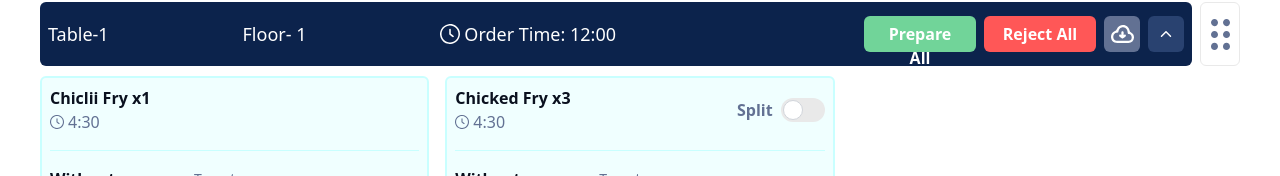
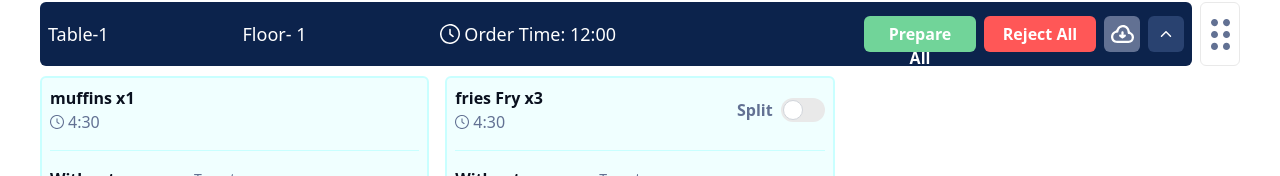
Before and after one commit to Hamza-Tasadaq/Appoosto-Kitchen, a React (Create React App) app: page /home in a window 1280 px wide. Both pictures are taken after a click on the button 1166 px from the left and 343 px from the top of the page. Shown: the part 309-485 px from the top of the page. Built offline with nearby package versions, Linux system fonts and the light colour scheme.

Commit message:
Categories Filter Added

```diff
--- a/src/app/slices/Orders.js
+++ b/src/app/slices/Orders.js
@@ -10,8 +10,9 @@ const initialState = {
       orders: {
         preparation: [
           {
-            id: "chiilli Fry",
-            title: "Chiclii Fry",
+            category: "muffins",
+            id: "muffins Fry",
+            title: "muffins",
             time: "4:30",
             without: "Tomato",
             extra: "Extra Mozilla",
@@ -20,8 +21,9 @@ const initialState = {
             count: 1,
           },
           {
-            id: "chicken Fry",
-            title: "Chicked Fry",
+            category: "fries",
+            id: "fries Fry",
+            title: "fries Fry",
             time: "4:30",
             without: "Tomato",
             extra: "Extra Mozilla",
@@ -32,8 +34,9 @@ const initialState = {
         ],
         ready: [
           {
-            id: "sdsd Fry",
-            title: "Chiclii Fry",
+            category: "pizza",
+            id: "pizza ",
+            title: "pizza ",
             time: "4:20",
             without: "Tomato",
             extra: "Extra Mozilla",
@@ -42,8 +45,9 @@ const initialState = {
             count: 1,
           },
           {
-            id: "pizzaS",
-            title: "Chicked Fry",
+            category: "pizza",
+            id: "pizza",
+            title: "pizza Fry",
             time: "4:30",
             without: "Tomato",
             extra: "Extra Mozilla",
@@ -54,8 +58,9 @@ const initialState = {
         ],
         rejected: [
           {
-            id: "sdsd Fry",
-            title: "pizza peprony",
+            category: "drinks",
+            id: "drinks",
+            title: "drinks",
             time: "4:20",
             without: "Tomato",
             extra: "Extra Mozilla",
@@ -72,13 +77,12 @@ const initialState = {
       floor: "1",
       time: "2:45",
       orders: {
-        preparation: [
-
-        ],
+        preparation: [],
         ready: [
           {
-            id: "sdsd Fry",
-            title: "Chiclii Fry",
+            category: "cupcake",
+            id: "cupcake ",
+            title: "cupcake",
             time: "4:20",
             without: "Tomato",
             extra: "Extra Mozilla",
@@ -87,8 +91,9 @@ const initialState = {
             count: 1,
           },
           {
-            id: "pizzaS",
-            title: "Chicked Fry",
+            category: "breads",
+            id: "breads",
+            title: "breads",
             time: "4:30",
             without: "Tomato",
             extra: "Extra Mozilla",
@@ -99,8 +104,9 @@ const initialState = {
         ],
         rejected: [
           {
-            id: "sdsd Fry",
-            title: "pizza peprony",
+            category: "hotdog",
+            id: "hotdog",
+            title: "hotdog",
             time: "4:20",
             without: "Tomato",
             extra: "Extra Mozilla",
@@ -119,8 +125,9 @@ const initialState = {
       orders: {
         preparation: [
           {
-            id: "chiilli Fry",
-            title: "Chiclii Fry",
+            category: "breads",
+            id: "breads Fry",
+            title: "breads",
             time: "4:30",
             without: "Tomato",
             extra: "Extra Mozilla",
@@ -129,8 +136,9 @@ const initialState = {
             count: 1,
           },
           {
-            id: "chicken Fry",
-            title: "Chicked Fry",
+            category: "icecream",
+            id: "icecream",
+            title: "icecream",
             time: "4:30",
             without: "Tomato",
             extra: "Extra Mozilla",
@@ -141,8 +149,9 @@ const initialState = {
         ],
         ready: [
           {
-            id: "sdsd Fry",
-            title: "Chiclii Fry",
+            category: "muffins",
+            id: "muffins",
+            title: "muffins",
             time: "4:20",
             without: "Tomato",
             extra: "Extra Mozilla",
@@ -151,8 +160,9 @@ const initialState = {
             count: 1,
           },
           {
+            category: "pizza",
             id: "pizzaS",
-            title: "Chicked Fry",
+            title: "pizza Fry",
             time: "4:30",
             without: "Tomato",
             extra: "Extra Mozilla",
@@ -163,8 +173,9 @@ const initialState = {
         ],
         rejected: [
           {
-            id: "sdsd Fry",
-            title: "pizza peprony",
+            category: "hotdog",
+            id: "hotdog",
+            title: "hotdog",
             time: "4:20",
             without: "Tomato",
             extra: "Extra Mozilla",
--- a/src/components/Categories.js
+++ b/src/components/Categories.js
@@ -47,14 +47,26 @@ const hex2rgba = (hex, alpha = 1) => {
   return `rgba(${r},${g},${b},${alpha})`;
 };
 
-const Categories = () => {
+const Categories = ({
+  categoryClickHandler = () => {},
+  selectedCategories = {},
+}) => {
   return (
     <div className="flex justify-center md:cursor-pointer lg:justify-between flex-wrap lg:flex-nowrap	 items-center overflow-x-auto lg:space-x-4">
       {CategoriesData.map(({ iconSrc, name, background }, index) => (
         <div
-          style={{ backgroundColor: `${hex2rgba(background, 0.2)}` }}
+          onClick={() => {
+            categoryClickHandler(iconSrc);
+          }}
+          style={{
+            backgroundColor: `${
+              selectedCategories[iconSrc]
+                ? hex2rgba(background, 0.5)
+                : hex2rgba(background, 0.2)
+            }`,
+          }}
           key={index}
-          className={`rounded-lg h-28 lg:max-w-xs lg:w-full w-32 bg-opacity-20 flex  items-center justify-center flex-col m-2.5 lg:m-0`}
+          className={`rounded-lg duration-300 h-28 lg:max-w-xs lg:w-full w-32 bg-opacity-20 flex  items-center justify-center flex-col m-2.5 lg:m-0`}
         >
           <img src={`./assets/icons/${iconSrc}.svg`} alt={iconSrc} />
           <h1 className="text-[#000000] font-semibold text-sm">{name}</h1>
--- a/src/components/OrderItem.js
+++ b/src/components/OrderItem.js
@@ -4,7 +4,12 @@ import { useDispatch } from "react-redux";
 import { updateAllOrdersOfTable } from "../app/slices/Orders";
 import OrderItemCard from "./OrderItemCard";
 
-const OrderItem = ({ provided, orderDetails, filters }) => {
+const OrderItem = ({
+  provided,
+  orderDetails = {},
+  filters = {},
+  selectedCategories = {},
+}) => {
   const {
     isReadyClicked,
     isRefusedClicked,
@@ -29,6 +34,18 @@ const OrderItem = ({ provided, orderDetails, filters }) => {
   // Buttons Runs on Update All And Reject All
   const handleButtonClick = (text) => {
     dispatch(updateAllOrdersOfTable({ type: text, table }));
+  };
+
+  // Check Is it exist in selected Categories or not?
+  const validate = (category) => {
+    const notSelectedAnyCategory = Object.values(selectedCategories).every(
+      (value) => value === false
+    );
+    if (notSelectedAnyCategory) {
+      return true;
+    } else {
+      return selectedCategories[category];
+    }
   };
 
   return (
@@ -104,34 +121,43 @@ const OrderItem = ({ provided, orderDetails, filters }) => {
             {isOpen && (
               <div className="my-2.5 grid grid-cols-2 md:grid-cols-3 gap-4">
                 {preparation &&
-                  preparation.map((orderItemData, index) => (
+                  preparation.map(
+                    (orderItemData, index) =>
+                      validate(orderItemData.category) && (
                         <OrderItemCard
                           key={index}
                           orderItemData={orderItemData}
                           status="preparation"
                           table={table}
                         />
-                  ))}
+                      )
+                  )}
                 {ready &&
                   isReadyClicked &&
-                  ready.map((orderItemData, index) => (
+                  ready.map(
+                    (orderItemData, index) =>
+                      validate(orderItemData.category) && (
                         <OrderItemCard
                           key={index}
                           orderItemData={orderItemData}
                           status="ready"
                           table={table}
                         />
-                  ))}
+                      )
+                  )}
                 {rejected &&
                   isRefusedClicked &&
-                  rejected.map((orderItemData, index) => (
+                  rejected.map(
+                    (orderItemData, index) =>
+                      validate(orderItemData.category) && (
                         <OrderItemCard
                           key={index}
                           orderItemData={orderItemData}
                           status="rejected"
                           table={table}
                         />
-                  ))}
+                      )
+                  )}
               </div>
             )}
           </>
--- a/src/components/OrdersList.js
+++ b/src/components/OrdersList.js
@@ -1,10 +1,9 @@
 import { useEffect, useState } from "react";
-
 import { DragDropContext, Droppable, Draggable } from "react-beautiful-dnd";
 import { useSelector } from "react-redux";
 import OrderItem from "./OrderItem";
 
-const OrdersList = ({ filters }) => {
+const OrdersList = ({ filters = {}, selectedCategories = {} }) => {
   const [orders, updateOrders] = useState(
     useSelector((state) => state.orders.orders)
   );
@@ -13,7 +12,7 @@ const OrdersList = ({ filters }) => {
   // ReUpdate the Orders Array When Change in redux store
   useEffect(() => {
     updateOrders(updatedOrders);
-  });
+  }, [updatedOrders]);
 
   //   Runs on drag and drop of an Item
   const handleOnDragEnd = (result) => {
@@ -40,6 +39,7 @@ const OrdersList = ({ filters }) => {
               >
                 {(provided) => (
                   <OrderItem
+                    selectedCategories={selectedCategories}
                     filters={filters}
                     updateOrders={updateOrders}
                     provided={provided}
--- a/src/pages/Home.js
+++ b/src/pages/Home.js
@@ -1,29 +1,29 @@
-import { useEffect, useState } from "react";
-import { useSelector } from "react-redux";
+import { useState } from "react";
 import { Categories, Header, OrdersList, Switch } from "../components";
 
 const Home = () => {
-  const { orders } = useSelector((state) => state.orders);
+  // Holds Is there is any item in preparation state
+  // const [isPreparationHave, setIsPreparationHave] = useState();
 
-  // Holds Is there is any item in preparation state
-  const [isPreparationHave, setIsPreparationHave] = useState();
+  const [selectedCategories, setSelectedCategories] = useState({
+    pizza: false,
+    drinks: false,
+    hotdog: false,
+    fries: false,
+    muffins: false,
+    breads: false,
+    icecream: false,
+    cupcake: false,
+  });
 
-  // useEffect(() => {
-  //   // Check Is there in item exists which have preparation state
-  //   const response = orders.filter((orderItem) => {
-  //     if (orderItem.orders.preparation.length > 0) {
-  //       return orderItem;
-  //     }
-  //     return null;
-  //   });
+  const categoryClickHandler = (selectedItem, itemClicked) => {
+    setSelectedCategories({
+      ...selectedCategories,
+      [selectedItem]: !selectedCategories[selectedItem],
+    });
+  };
 
-  //   // If preparation state have one or more items then it will update the state if If block and else in else block
-  //   if (response.length > 0) {
-  //     setIsPreparationHave(true);
-  //   } else {
-  //     setIsPreparationHave(false);
-  //   }
-  // });
+  console.log({ selectedCategories });
 
   // Hold The filters
   const [filters, setFilters] = useState({
@@ -95,8 +95,11 @@ const Home = () => {
             <Switch handleFilter={filtersHandler} text={"Show Ready"} />
           </div>
         </div>
-        <Categories />
-        <OrdersList filters={filters} />
+        <Categories
+          selectedCategories={selectedCategories}
+          categoryClickHandler={categoryClickHandler}
+        />
+        <OrdersList selectedCategories={selectedCategories} filters={filters} />
       </div>
     </div>
   );
```
Lines whose indentation alone changed are shown as unchanged.
